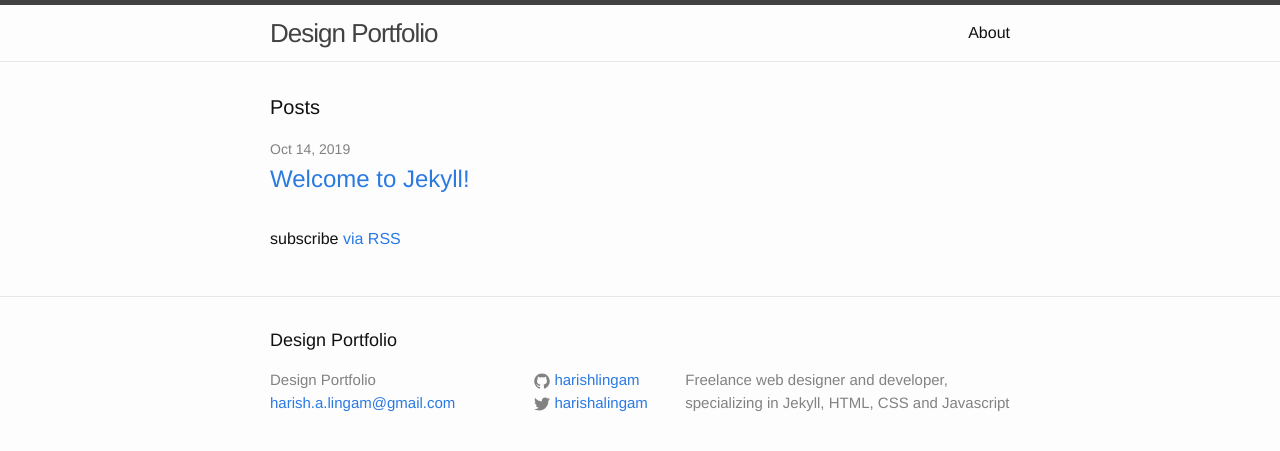
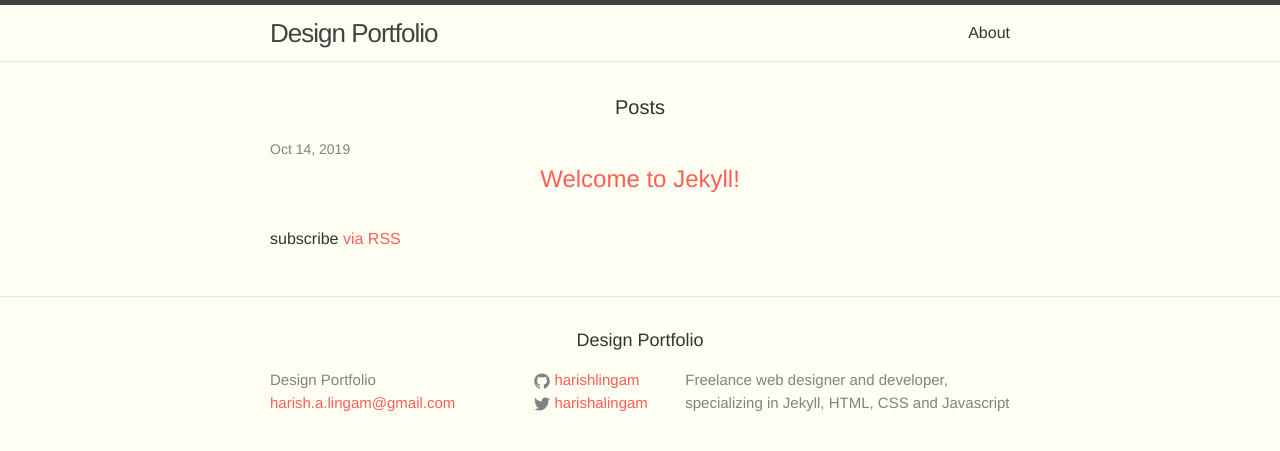
Before and after one commit to harishlingam/designer-portfolio, a Jekyll site: the page built from index.html, in a window 1280 px wide. Shown: the top 451 px of the page. Built offline with Jekyll 4.4.1, drawn with Linux system fonts in a browser that asks for light colours.

Commit message:
Add variables and default styles

```diff
--- a/_sass/_base.scss
+++ b/_sass/_base.scss
@@ -82,9 +82,16 @@ li {
  * Headings
  */
 h1, h2, h3, h4, h5, h6 {
-    font-weight: $base-font-weight;
+    font-weight: 500;
+    text-align:center;
 }
-
+/**
+.mega { font-size:$mega-font-size; }
+h1, .h1 { font-size: $h1-font-size; }
+h2, .h2 { font-size: $h2-font-size; }
+h3, .h3 { font-size: $h3-font-size; }
+h4, .h4 { font-size: $h4-font-size; }
+**/
 
 
 /**
@@ -94,13 +101,10 @@ a {
     color: $brand-color;
     text-decoration: none;
 
-    &:visited {
-        color: darken($brand-color, 15%);
-    }
-
     &:hover {
-        color: $text-color;
-        text-decoration: underline;
+        color: $blue-color;
+        text-decoration: none;
+        transition: 0.3s;
     }
 }
 
--- a/css/main.scss
+++ b/css/main.scss
@@ -6,7 +6,7 @@
 
 
 // Our variables
-$base-font-family: "Helvetica Neue", Helvetica, Arial, sans-serif;
+$base-font-family: "Avenir Next", Helvetica, Arial, sans-serif;
 $base-font-size:   16px;
 $base-font-weight: 400;
 $small-font-size:  $base-font-size * 0.875;
@@ -14,9 +14,14 @@ $base-line-height: 1.5;
 
 $spacing-unit:     30px;
 
-$text-color:       #111;
-$background-color: #fdfdfd;
-$brand-color:      #2a7ae2;
+$text-color:       #333;
+$background-color: #fefef3;
+$brand-color:      #fe5f55;
+
+$blue-color: #92b5bd;
+$yellow-color: #ede24e;
+$red-color: #df6d59;
+$purple-color: #6b2339;
 
 $grey-color:       #828282;
 $grey-color-light: lighten($grey-color, 40%);
```
Also changed, not shown: css/config.rb (added, +8 -0 lines), 1 other file.
